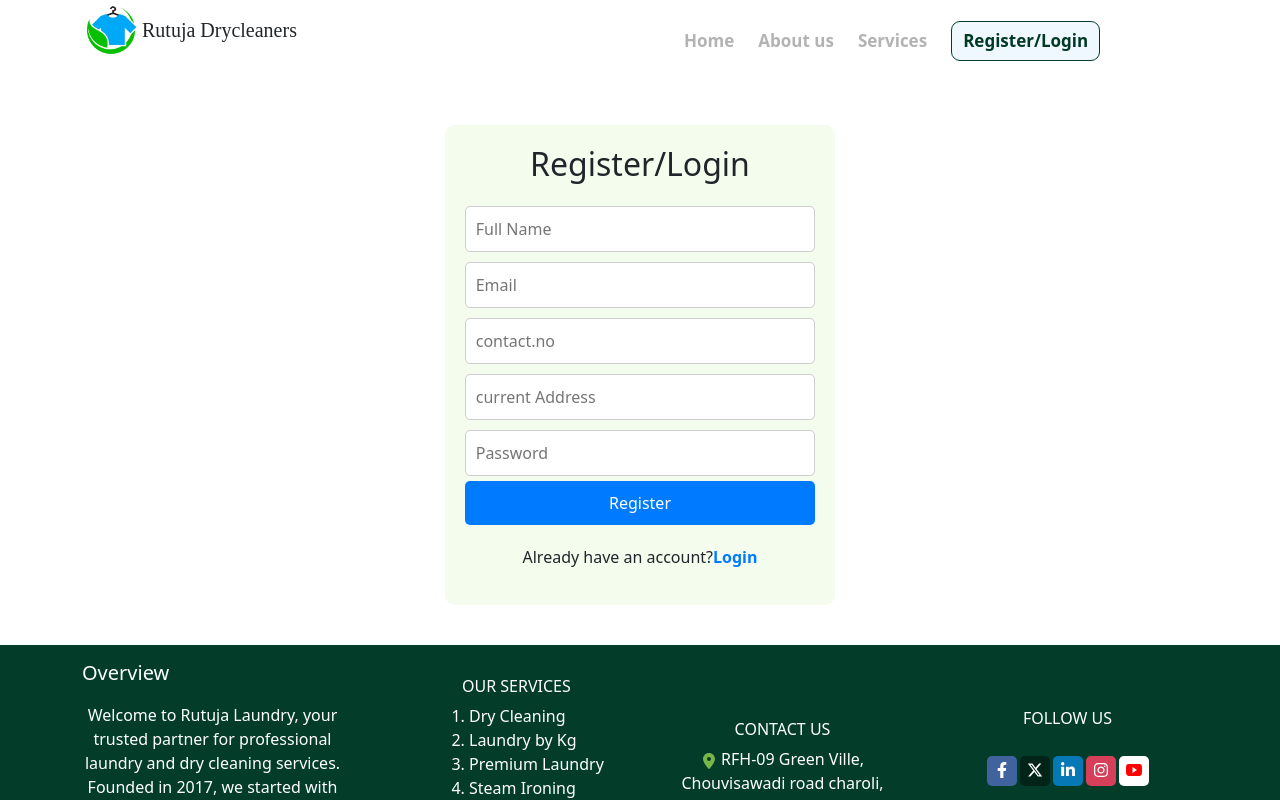
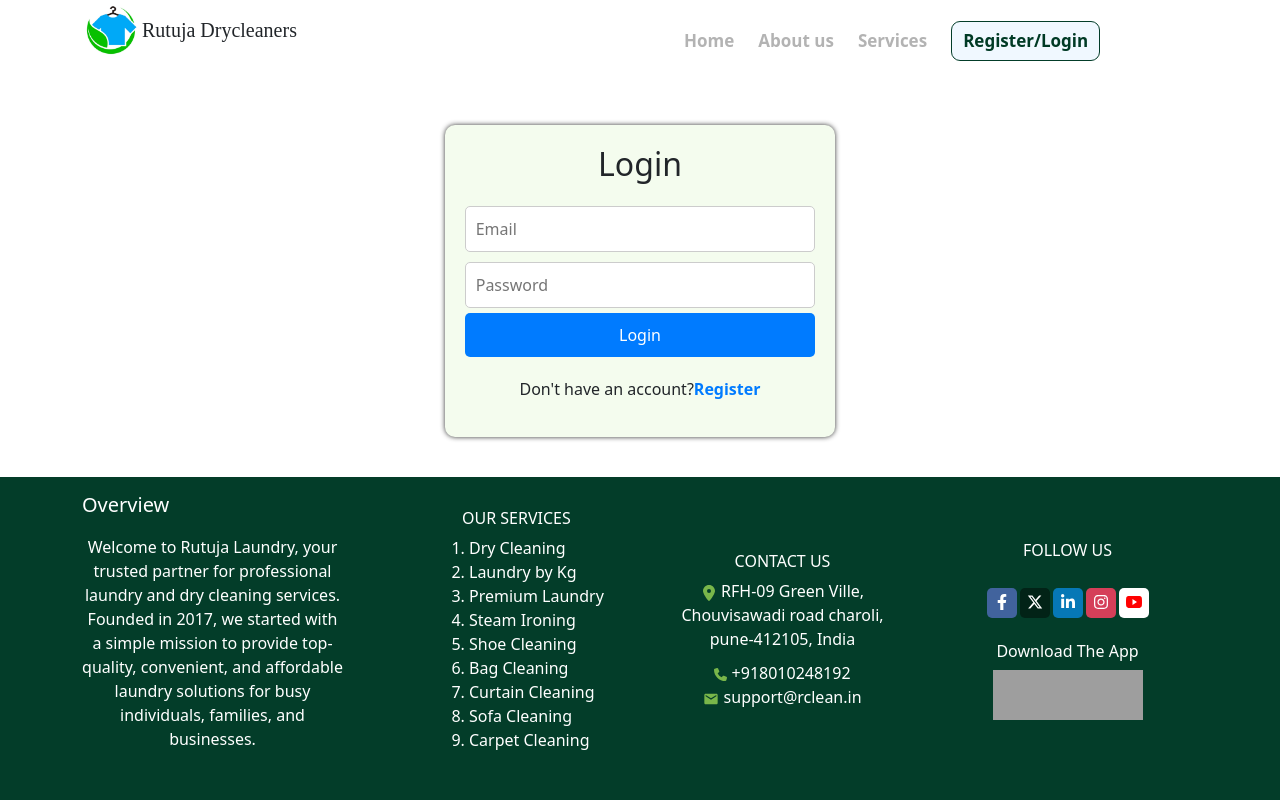
Before and after one commit to aniket8010/Laundry-Management-system, a React (Create React App) app: page /registration in a window 1280 px wide. Both pictures are taken after a click on the link "Login". Shown: the top 800 px of the page. Built offline with nearby package versions, Linux system fonts and the light colour scheme; grey boxes are pictures that could not be loaded.

Commit message:
udated login

```diff
--- a/src/pages/Registration/Registration.js
+++ b/src/pages/Registration/Registration.js
@@ -1,41 +1,47 @@
-import React from 'react'
-import "./registration.css"
+import React, { useState } from "react";
+import "./registration.css";
 
+const Registration = () => {
+    const [isLogin, setIsLogin] = useState(false);
 
-function registration() {
     return (
         <div className="container">
-      {/* registration form */}
+            {isLogin ? (
                 <div className="a_box">
-      <div class="form-box" id="register">
-      <h2>Register/Login</h2>
-      <form>
-          <input type="text" placeholder="Full Name" required/>
-          <input type="email" placeholder="Email" required/>
-          <input type="text" placeholder="contact.no" required/>
-          <input type="text" placeholder="current Address" required/>
-          <input type="password" placeholder="Password" required/>
-          <button type="submit">Register</button>
-          <p>Already have an account?<a href="#" onclick="showLogin()">Login</a> </p>
-      </form>
-      </div>
-
-
-      {/* login from */}
-      <div class="form-box" id="login" style={{display:"none"}}>
+                  <div className="form-box">
                     <h2>Login</h2>
                     <form>
-                <input type="email" placeholder="Email" required/>
-                <input type="password" placeholder="Password" required/>
+                        <input type="email" placeholder="Email" required />
+                        <input type="password" placeholder="Password" required />
                         <button type="submit">Login</button>
-                <p>Don't have an account<a href="#" onclick="showRegister()">Register</a></p>
+                        <p>
+                            Don't have an account?{" "}
+                            <a href="#" onClick={() => setIsLogin(false)}>Register</a>
+                        </p>
                     </form>
                 </div>
                 </div>
+            ) : (
+                <div className="a_box">
+                  <div className="form-box">
+                    <h2>Register</h2>
+                    <form>
+                        <input type="text" placeholder="Full Name" required />
+                        <input type="email" placeholder="Email" required />
+                        <input type="text" placeholder="contact.no" required />
+                        <input type="text" placeholder="current add" required />
+                        <input type="password" placeholder="Password" required />
+                        <button type="submit">Register</button>
+                        <p>
+                            Already have an account?{" "}
+                            <a href="#" onClick={() => setIsLogin(true)}>Login</a>
+                        </p>
+                    </form>
                 </div>
+                </div>
+            )}
+        </div>
+    );
+};
 
-  )
-
-}
-
-export default registration
+export default Registration;
--- a/src/pages/Registration/registration.css
+++ b/src/pages/Registration/registration.css
@@ -4,6 +4,7 @@
     background-color:#F4FCEE;
     padding: 20px;
     border-radius: 10px;
+    box-shadow: 0 0 5px #212121ec;
 
 }
 .a_box{
```
Lines whose indentation alone changed are shown as unchanged.
